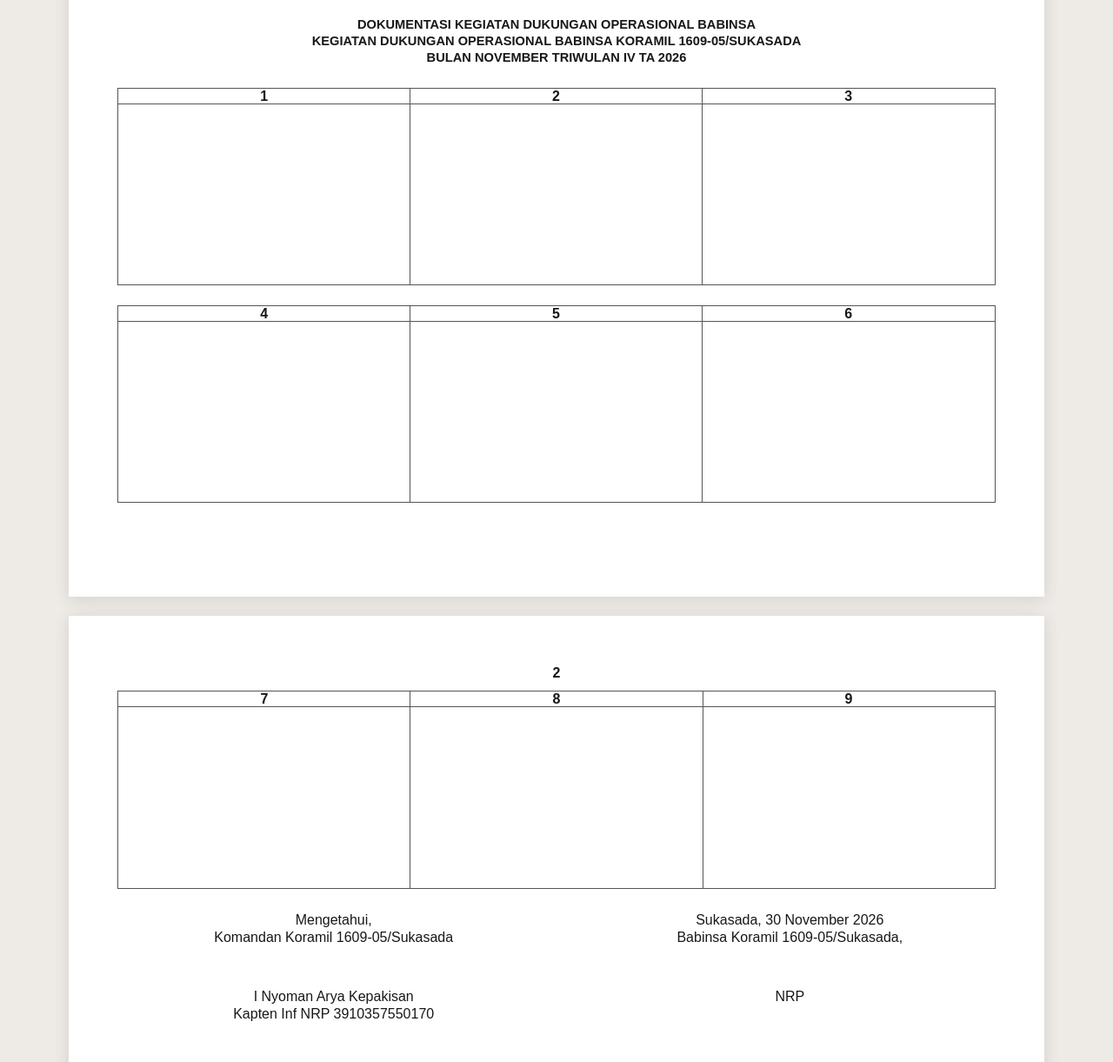
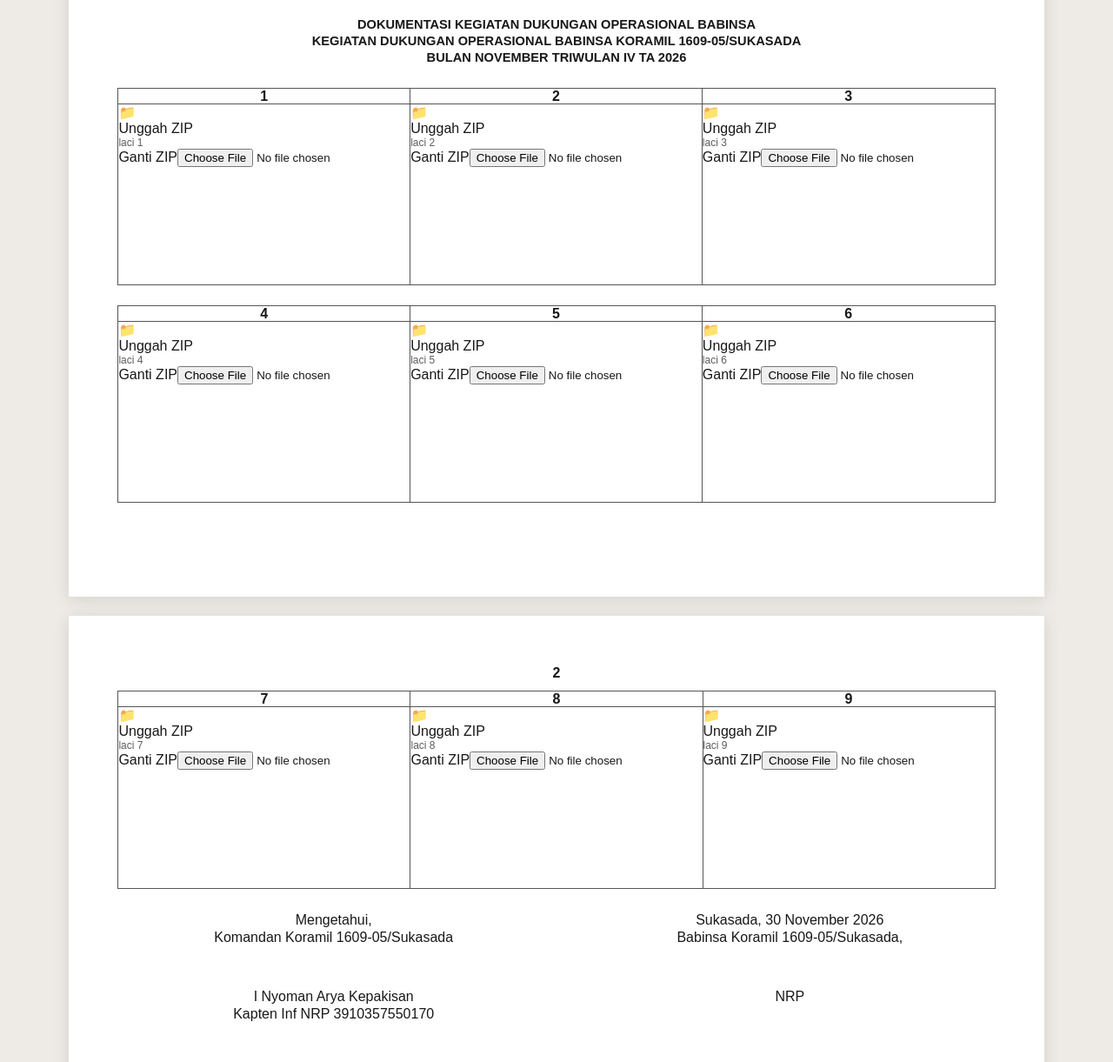
Before and after one commit to widarbasariempat-cmd/lapdusingops, a plain HTML site: page index.html in a window 1280 px wide. Shown: the part 1864-3085 px from the top of the page at 87% size. Drawn offline with Linux system fonts and the light colour scheme; a web font is replaced by a local one.

Commit message:
Update index.html

```diff
--- a/index.html
+++ b/index.html
@@ -219,14 +219,14 @@
 
         <div class="photo-grid first-grid" aria-label="Dokumentasi kegiatan 1 sampai 6">
           <div class="photo-row">
-            <article class="photo-card"><div class="photo-number">1</div><div class="photo-slot"></div></article>
-            <article class="photo-card"><div class="photo-number">2</div><div class="photo-slot"></div></article>
-            <article class="photo-card"><div class="photo-number">3</div><div class="photo-slot"></div></article>
+            <article class="photo-card"><div class="photo-number">1</div><div class="photo-laci"></div></article>
+            <article class="photo-card"><div class="photo-number">2</div><div class="photo-laci"></div></article>
+            <article class="photo-card"><div class="photo-number">3</div><div class="photo-laci"></div></article>
           </div>
           <div class="photo-row">
-            <article class="photo-card"><div class="photo-number">4</div><div class="photo-slot"></div></article>
-            <article class="photo-card"><div class="photo-number">5</div><div class="photo-slot"></div></article>
-            <article class="photo-card"><div class="photo-number">6</div><div class="photo-slot"></div></article>
+            <article class="photo-card"><div class="photo-number">4</div><div class="photo-laci"></div></article>
+            <article class="photo-card"><div class="photo-number">5</div><div class="photo-laci"></div></article>
+            <article class="photo-card"><div class="photo-number">6</div><div class="photo-laci"></div></article>
           </div>
         </div>
       </section>
@@ -234,9 +234,9 @@
       <section class="page page-two">
         <div class="page-number">2</div>
         <div class="photo-grid second-grid" aria-label="Dokumentasi kegiatan 7 sampai 9">
-          <article class="photo-card"><div class="photo-number">7</div><div class="photo-slot"></div></article>
-          <article class="photo-card"><div class="photo-number">8</div><div class="photo-slot"></div></article>
-          <article class="photo-card"><div class="photo-number">9</div><div class="photo-slot"></div></article>
+          <article class="photo-card"><div class="photo-number">7</div><div class="photo-laci"></div></article>
+          <article class="photo-card"><div class="photo-number">8</div><div class="photo-laci"></div></article>
+          <article class="photo-card"><div class="photo-number">9</div><div class="photo-laci"></div></article>
         </div>
 
         <footer class="signatures">
```
